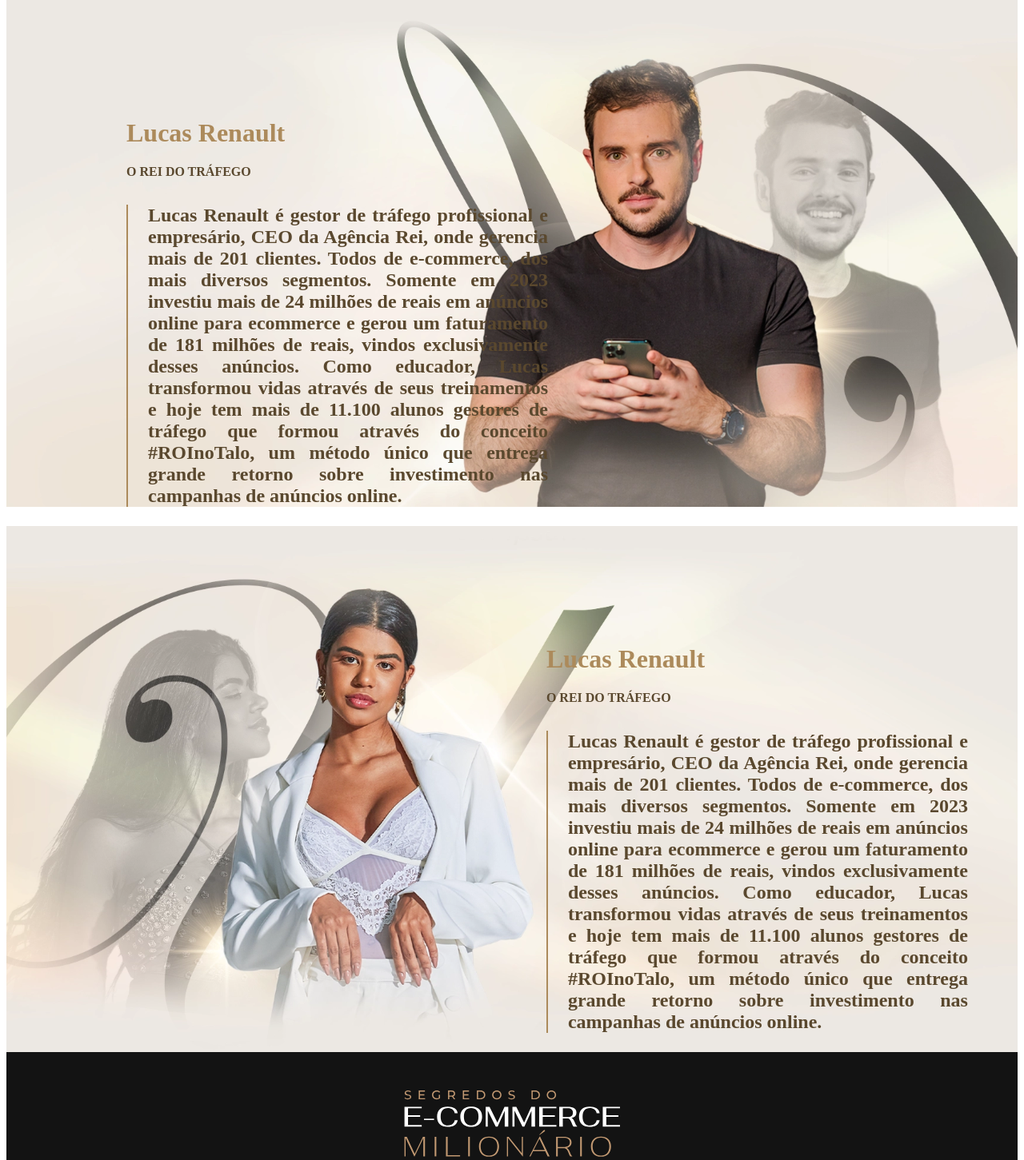
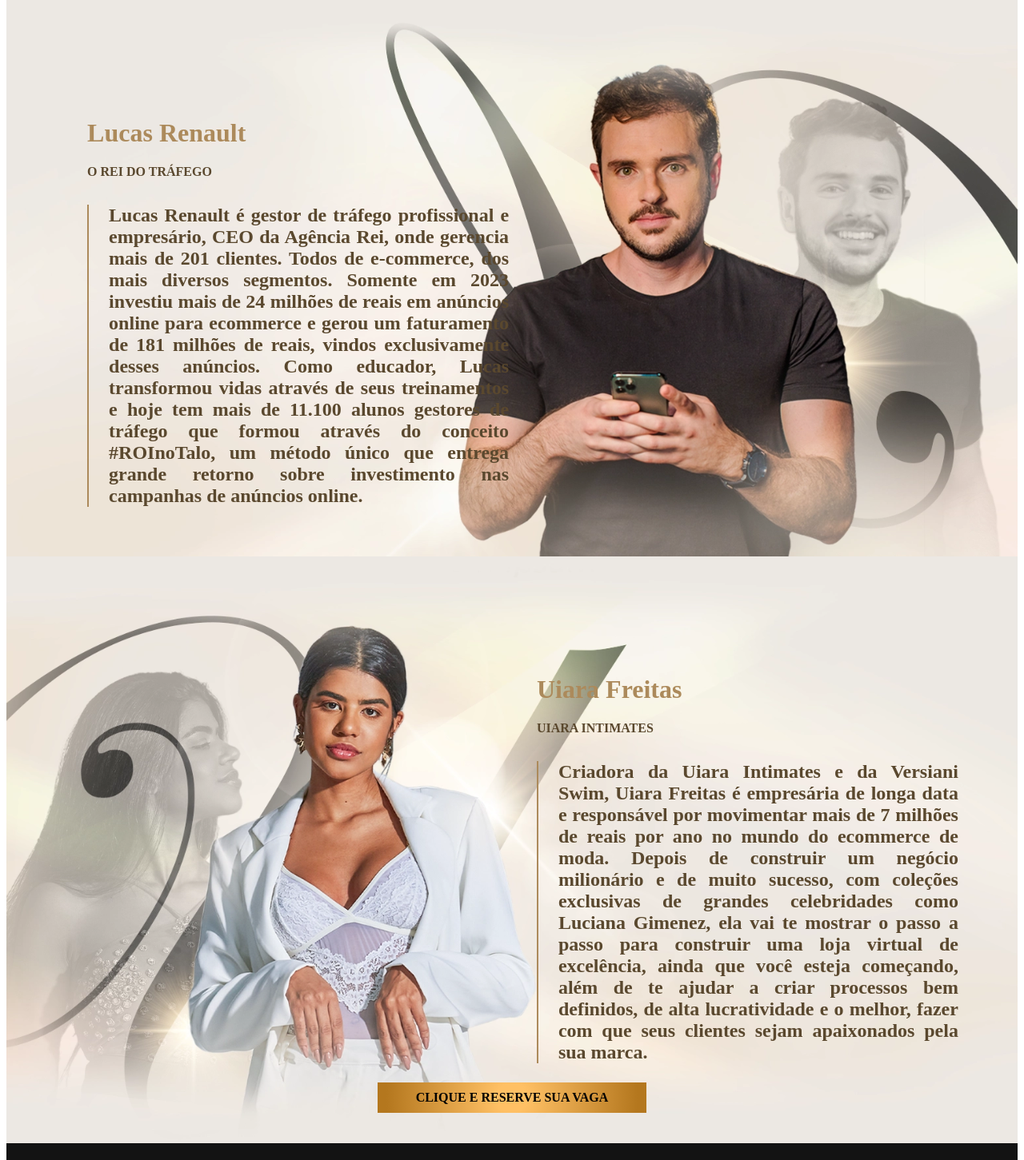
Before and after one commit to matheus-ma1a/lp-ecom-milionario, a Next.js app: page / in a window 1280 px wide. Shown: the part 3100-4551 px from the top of the page at 80% size. Built offline with nearby package versions, Linux system fonts and the light colour scheme; a web font is replaced by a local one.

Commit message:
temina desktop 2

```diff
--- /dev/null
+++ b/src/components/botao.jsx
@@ -0,0 +1,9 @@
+import styles from "../styles/Home.module.css";
+
+function botao() {
+    return (
+        <a className={styles.botao} href="">CLIQUE E RESERVE SUA VAGA</a>
+     );
+}
+
+export default botao;
--- a/src/pages/index.jsx
+++ b/src/pages/index.jsx
@@ -4,6 +4,7 @@ import { useRouter } from "next/router";
 import axios from "axios";
 import Pixel from '../components/pixel/facebook/pixel-1'
 import Imagem from "@/components/image";
+import Botao from "@/components/botao";
 
 
 export default function Home() {
@@ -120,17 +121,28 @@ export default function Home() {
 
       <div className={styles.secao4} >
         <div>
-          <h1>Lucas Renault</h1>
-          <h2>O REI DO TRÁFEGO</h2>
-          <p>Lucas Renault é gestor de tráfego profissional e empresário, CEO da Agência Rei, onde gerencia mais de 201 clientes. Todos de e-commerce, dos mais diversos segmentos. Somente em 2023 investiu mais de 24 milhões de reais em anúncios online para ecommerce e gerou um faturamento de 181 milhões de reais, vindos exclusivamente desses anúncios. Como educador, Lucas transformou vidas através de seus treinamentos e hoje tem mais de 11.100 alunos gestores de tráfego que formou através do conceito #ROInoTalo, um método único que entrega grande retorno sobre investimento nas campanhas de anúncios online.</p>
+          <div>
+            <h1>Lucas Renault</h1>
+            <h2>O REI DO TRÁFEGO</h2>
+            <p>Lucas Renault é gestor de tráfego profissional e empresário, CEO da Agência Rei, onde gerencia mais de 201 clientes. Todos de e-commerce, dos mais diversos segmentos. Somente em 2023 investiu mais de 24 milhões de reais em anúncios online para ecommerce e gerou um faturamento de 181 milhões de reais, vindos exclusivamente desses anúncios. Como educador, Lucas transformou vidas através de seus treinamentos e hoje tem mais de 11.100 alunos gestores de tráfego que formou através do conceito #ROInoTalo, um método único que entrega grande retorno sobre investimento nas campanhas de anúncios online.</p>
+          </div>
+        </div>
+        <div>
         </div>
       </div>
 
       <div className={styles.secao5} >
         <div>
-          <h1>Lucas Renault</h1>
-          <h2>O REI DO TRÁFEGO</h2>
-          <p>Lucas Renault é gestor de tráfego profissional e empresário, CEO da Agência Rei, onde gerencia mais de 201 clientes. Todos de e-commerce, dos mais diversos segmentos. Somente em 2023 investiu mais de 24 milhões de reais em anúncios online para ecommerce e gerou um faturamento de 181 milhões de reais, vindos exclusivamente desses anúncios. Como educador, Lucas transformou vidas através de seus treinamentos e hoje tem mais de 11.100 alunos gestores de tráfego que formou através do conceito #ROInoTalo, um método único que entrega grande retorno sobre investimento nas campanhas de anúncios online.</p>
+
+          <div>
+            <h1>Uiara Freitas</h1>
+            <h2>UIARA INTIMATES</h2>
+            <p>Criadora da Uiara Intimates e da Versiani Swim, Uiara Freitas é empresária de longa data e responsável por movimentar mais de 7 milhões de reais por ano no mundo do ecommerce de moda. Depois de construir um negócio milionário e de muito sucesso, com coleções exclusivas de grandes celebridades como Luciana Gimenez, ela vai te mostrar o passo a passo para construir uma loja virtual de excelência, ainda que você esteja começando, além de te ajudar a criar processos bem definidos, de alta lucratividade e o melhor, fazer com que seus clientes sejam apaixonados pela sua marca.</p>
+          </div>
+
+        </div>
+        <div>
+          <Botao />
         </div>
       </div>
 
--- a/src/styles/Home.module.css
+++ b/src/styles/Home.module.css
@@ -171,32 +171,46 @@
     font-weight: 500;
 }
 
-.secao4 {
-    background-image: url('/bio-lucas.webp');
+
+.secao5 {
+    background-image: url('/bio-uiara-teste-1-copiar-1.webp');
     background-size: cover;
     background-position: center;
     height: 100%;
-    padding-top: 10%;
-    padding-left: 150px;
-    /* border: solid #00000000 1px; */
+    display: flex;
+    flex-direction: column;
+    justify-content: space-between;
 }
 
-.secao4>div {
-    width: 500px;
+.secao5>div:first-of-type{
+    margin-top: 10%;
+    display: flex;
+    justify-content: flex-end;
 }
 
-.secao4>div>h1 {
+.secao5>div:nth-of-type(2){
+    display: flex;
+    justify-content: center;
+    margin-bottom: 3%;
+}
+
+.secao5>div>div {
+    width: 500px;
+    margin-right: 8%;
+}
+
+.secao5>div>div>h1 {
     color: #AC8A5B;
 }
 
-.secao4>div>h2 {
+.secao5>div>div>h2 {
     font-size: medium;
     color: #5a482e;
     margin-bottom: 2rem;
     font-weight: bold;
 }
 
-.secao4>div>p {
+.secao5>div>div>p {
     padding-left: 25px;
     border-left: 2px solid #AC8A5B;
     color: #5a482e;
@@ -209,34 +223,46 @@
 
 
 
-.secao5 {
-    background-image: url('/bio-uiara-teste-1-copiar-1.webp');
+
+.secao4 {
+    background-image: url('/bio-lucas.webp');
     background-size: cover;
     background-position: center;
     height: 100%;
-    padding-top: 10%;
-    padding-left: 150px;
     display: flex;
-    justify-content: flex-end;
+    flex-direction: column;
+    justify-content: space-between;
 }
 
-.secao5>div {
-    width: 500px;
-    margin-right: 8%;
+.secao4>div:first-of-type{
+    margin-top: 10%;
+    display: flex;
+    justify-content: flex-start;
 }
 
-.secao5>div>h1 {
+.secao4>div:nth-of-type(2){
+    display: flex;
+    justify-content: center;
+    margin-bottom: 3%;
+}
+
+.secao4>div>div {
+    width: 500px;
+    margin-left: 8%;
+}
+
+.secao4>div>div>h1 {
     color: #AC8A5B;
 }
 
-.secao5>div>h2 {
+.secao4>div>div>h2 {
     font-size: medium;
     color: #5a482e;
     margin-bottom: 2rem;
     font-weight: bold;
 }
 
-.secao5>div>p {
+.secao4>div>div>p {
     padding-left: 25px;
     border-left: 2px solid #AC8A5B;
     color: #5a482e;
@@ -248,6 +274,18 @@
 }
 
 
+
+
+
+.botao{
+    /* background-color: #000; */
+    background: rgb(255, 192, 100);
+    background: radial-gradient(circle, #ffc064 11%, rgba(180, 119, 30, 1) 93%);
+    padding: 10px 3rem;
+    color: #000000;
+    text-decoration: none;
+    font-weight: 600;
+}
 
 .secao6>div{
     display: flex;
@@ -303,6 +341,7 @@
 }
 
 
+
 @media (max-width: 768px) {}
 
 @media (max-width: 414px) {}
```
